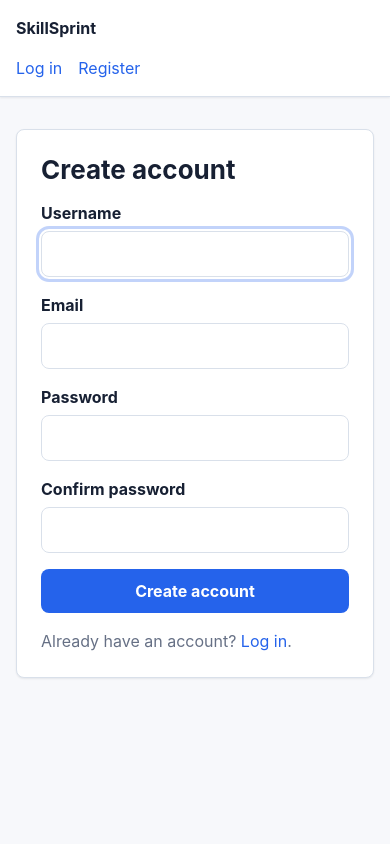
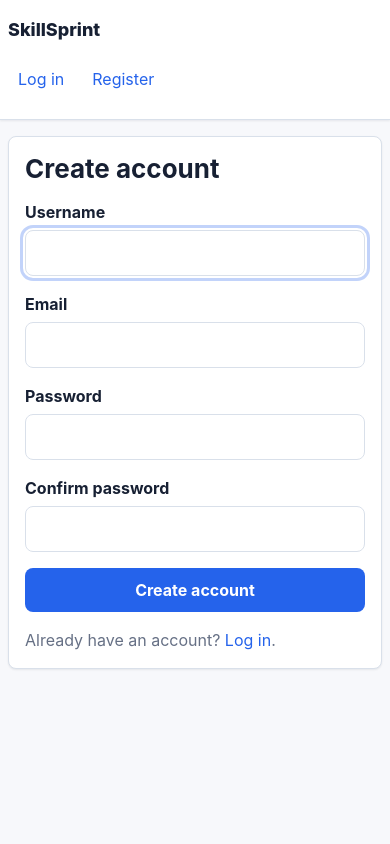
Before and after one commit to htooaunglynn/Capstone, a Django app: page /accounts/register/ in a window 390 px wide. Run offline with Django 5.2, Linux system fonts and the light colour scheme.

Commit message:
Base Layout and Styling

```diff
--- a/planner/static/planner/css/styles.css
+++ b/planner/static/planner/css/styles.css
@@ -5,8 +5,15 @@
   --color-muted: #667085;
   --color-primary: #2563eb;
   --color-primary-hover: #1d4ed8;
+  --color-accent: #16a34a;
+  --color-warning: #f59e0b;
+  --color-danger: #dc2626;
   --color-border: #d9e0ea;
+  --color-border-strong: #b9c4d3;
+  --color-empty: #eef4ff;
   --shadow-sm: 0 1px 2px rgba(16, 24, 40, 0.08);
+  --shadow-md: 0 8px 24px rgba(16, 24, 40, 0.10);
+  --radius-sm: 6px;
   --radius-md: 8px;
   --space-1: 0.5rem;
   --space-2: 1rem;
@@ -14,6 +21,7 @@
   --space-4: 2rem;
   --font-body: Inter, "Segoe UI", Roboto, "Helvetica Neue", Arial, sans-serif;
   --transition-fast: 160ms cubic-bezier(0.2, 0, 0, 1);
+  --transition-base: 220ms cubic-bezier(0.2, 0, 0, 1);
 }
 
 * {
@@ -43,11 +52,11 @@ a:hover {
   color: var(--color-primary-hover);
 }
 
-a:focus-visible,
-button:focus-visible,
-input:focus-visible {
-  outline: 3px solid rgba(37, 99, 235, 0.28);
-  outline-offset: 2px;
+button,
+input,
+select,
+textarea {
+  font: inherit;
 }
 
 button,
@@ -61,11 +70,15 @@ button,
   background: var(--color-primary);
   color: #ffffff;
   cursor: pointer;
-  font: inherit;
   font-weight: 700;
+  line-height: 1.2;
   padding: 0.625rem 1rem;
+  text-align: center;
   transition:
     background-color var(--transition-fast),
+    border-color var(--transition-fast),
+    box-shadow var(--transition-fast),
+    color var(--transition-fast),
     transform var(--transition-fast);
 }
 
@@ -92,9 +152,30 @@ button:hover,
   margin-inline: auto;
 }
 
+.skip-link {
+  position: absolute;
+  left: var(--space-2);
+  top: var(--space-1);
+  z-index: 10;
+  border-radius: var(--radius-sm);
+  background: var(--color-text);
+  color: #ffffff;
+  padding: 0.5rem 0.75rem;
+  transform: translateY(-150%);
+  transition: transform var(--transition-fast);
+}
+
+.skip-link:focus {
+  color: #ffffff;
+  transform: translateY(0);
+}
+
 .site-header {
+  position: sticky;
+  top: 0;
+  z-index: 5;
   border-bottom: 1px solid var(--color-border);
-  background: var(--color-surface);
+  background: rgba(255, 255, 255, 0.96);
   box-shadow: var(--shadow-sm);
 }
 
@@ -108,13 +189,33 @@ button:hover,
 
 .brand {
   color: var(--color-text);
-  font-weight: 700;
+  font-size: 1.125rem;
+  font-weight: 800;
 }
 
 .nav-links {
   display: flex;
   align-items: center;
-  gap: var(--space-2);
+  flex-wrap: wrap;
+  gap: var(--space-1);
+  justify-content: flex-end;
+}
+
+.nav-links a,
+.link-button,
+.nav-user {
+  border-radius: var(--radius-sm);
+  padding: 0.5rem 0.625rem;
+}
+
+.nav-links a:hover,
+.link-button:hover {
+  background: var(--color-empty);
+}
+
+.nav-user {
+  color: var(--color-muted);
+  font-size: 0.9375rem;
 }
 
 .nav-form {
@@ -141,8 +240,8 @@ button:hover,
 
 .intro,
 .panel,
-.auth-panel {
-  max-width: 760px;
+.auth-panel,
+.card {
   border: 1px solid var(--color-border);
   border-radius: var(--radius-md);
   background: var(--color-surface);
@@ -215,22 +405,84 @@ button:hover,
   text-transform: uppercase;
 }
 
-h1 {
-  margin: 0 0 var(--space-2);
-  font-size: 2rem;
-  line-height: 1.2;
+.empty-state,
+.loading-state,
+.error-state {
+  border: 1px dashed var(--color-border);
+  border-radius: var(--radius-md);
+  background: var(--color-empty);
+  color: var(--color-muted);
+  padding: var(--space-2);
 }
 
-p {
-  margin: 0;
-  color: var(--color-muted);
+.loading-state {
+  color: var(--color-text);
+}
+
+.error-state {
+  border-color: rgba(220, 38, 38, 0.32);
+  background: rgba(220, 38, 38, 0.08);
+  color: var(--color-danger);
+}
+
+.is-loading {
+  position: relative;
+  pointer-events: none;
+}
+
+.is-loading::after {
+  content: "";
+  width: 1rem;
+  height: 1rem;
+  margin-left: 0.625rem;
+  border: 2px solid rgba(255, 255, 255, 0.55);
+  border-top-color: #ffffff;
+  border-radius: 999px;
+  animation: spin var(--transition-base) linear infinite;
+}
+
+@keyframes spin {
+  to {
+    transform: rotate(1turn);
+  }
 }
 
 @media (max-width: 720px) {
+  .container {
+    width: min(100% - 1rem, 1120px);
+  }
+
   .site-nav {
-    align-items: flex-start;
+    align-items: stretch;
     flex-direction: column;
     padding-block: var(--space-2);
+  }
+
+  .nav-links {
+    align-items: stretch;
+    justify-content: flex-start;
+  }
+
+  .nav-links a,
+  .link-button,
+  .nav-user {
+    min-height: 44px;
+  }
+
+  .page {
+    padding-block: var(--space-2);
+  }
+
+  .intro,
+  .panel,
+  .auth-panel,
+  .card {
+    padding: var(--space-2);
+  }
+
+  .actions,
+  .actions .button {
+    width: 100%;
   }
 
   h1 {
--- a/planner/templates/planner/base.html
+++ b/planner/templates/planner/base.html
@@ -8,12 +8,14 @@
   <link rel="stylesheet" href="{% static 'planner/css/styles.css' %}">
 </head>
 <body>
+  <a class="skip-link" href="#main-content">Skip to main content</a>
   <header class="site-header">
     <nav class="container site-nav" aria-label="Primary navigation">
       <a class="brand" href="{% url 'landing' %}">SkillSprint</a>
-      <div class="nav-links">
+      <div class="nav-links" id="primary-navigation">
         {% if user.is_authenticated %}
           <a href="{% url 'dashboard' %}">Dashboard</a>
+          <span class="nav-user" aria-label="Signed in user">{{ user.username }}</span>
           <form class="nav-form" method="post" action="{% url 'logout' %}">
             {% csrf_token %}
             <button class="link-button" type="submit">Log out</button>
@@ -25,11 +27,11 @@
       </div>
     </nav>
   </header>
-  <main class="container page">
+  <main class="container page" id="main-content">
     {% if messages %}
       <div class="messages" aria-live="polite">
         {% for message in messages %}
-          <p class="message message-{{ message.tags }}">{{ message }}</p>
+          <div class="message message-{{ message.tags }}" role="status">{{ message }}</div>
         {% endfor %}
       </div>
     {% endif %}
```
Also changed, not shown: other parts of planner/static/planner/css/styles.css (+156 -19 lines).
